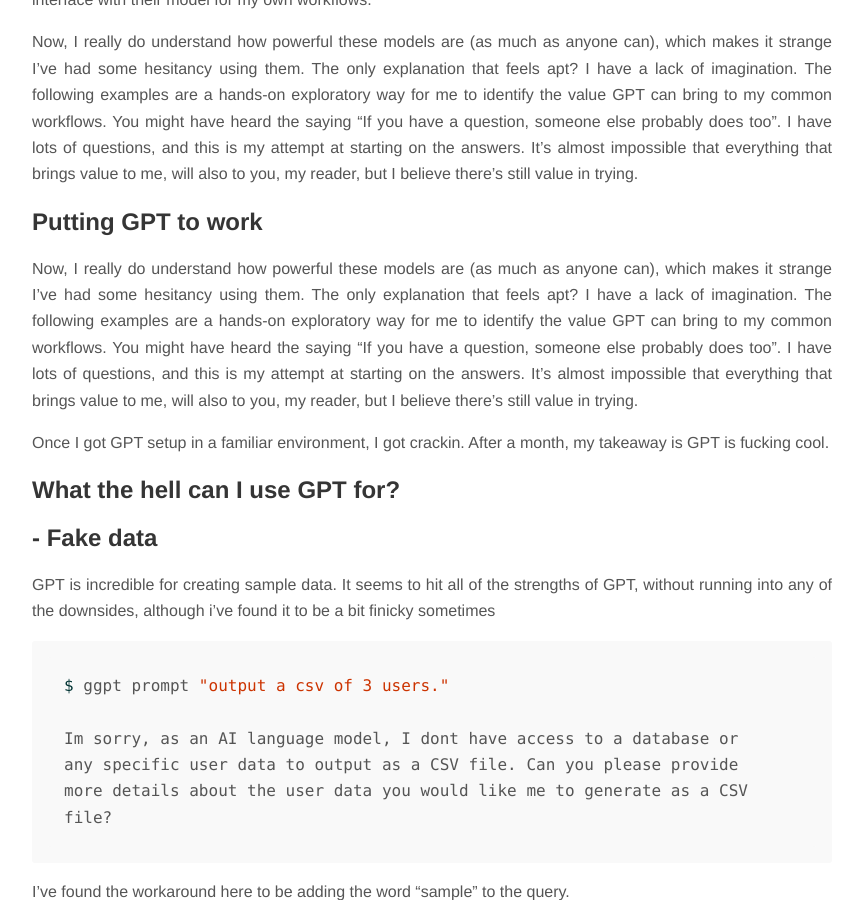
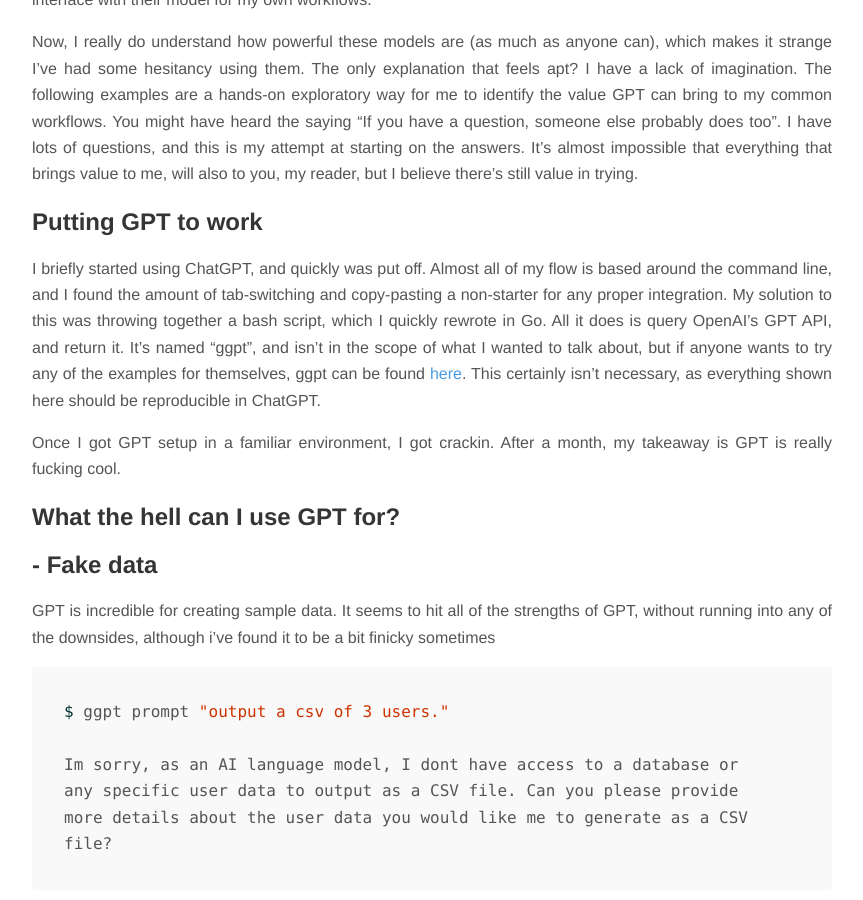
Before and after one commit to islewis/islewis.github.io, a Jekyll site: the page built from _posts/2023-05-08-How-I-Have-Been-Using-GPT.md, in a window 1280 px wide and 900 px high, scrolled down 670 px. Shown: the whole window, without its empty margins (208-1071 px from the left). Built offline with Jekyll 4.4.1, drawn with Linux system fonts in a browser that asks for light colours; nearby versions of some CDN libraries.

Commit message:
Re-add paragraph that got accidentally copied over

```diff
--- a/_posts/2023-05-08-How-I-Have-Been-Using-GPT.md
+++ b/_posts/2023-05-08-How-I-Have-Been-Using-GPT.md
@@ -13,9 +13,9 @@ Now, I really do understand how powerful these models are (as much as anyone can
 
 ## Putting GPT to work
 
-Now, I really do understand how powerful these models are (as much as anyone can), which makes it strange I've had some hesitancy using them. The only explanation that feels apt? I have a lack of imagination. The following examples are a hands-on exploratory way for me to identify the value GPT can bring to my common workflows. You might have heard the saying “If you have a question, someone else probably does too”. I have lots of questions, and this is my attempt at starting on the answers. It’s almost impossible that everything that brings value to me, will also to you, my reader, but I believe there’s still value in trying.
+I briefly started using ChatGPT, and quickly was put off. Almost all of my flow is based around the command line, and I found the amount of tab-switching and copy-pasting a non-starter for any proper integration. My solution to this was throwing together a bash script, which I quickly rewrote in Go. All it does is query OpenAI’s GPT API, and return it. It's named “ggpt”, and isn’t in the scope of what I wanted to talk about, but if anyone wants to try any of the examples for themselves, ggpt can be found [here](https://github.com/islewis/ggpt). This certainly isn’t necessary, as everything shown here should be reproducible in ChatGPT.
 
-Once I got GPT setup in a familiar environment, I got crackin. After a month, my takeaway is GPT is fucking cool.
+Once I got GPT setup in a familiar environment, I got crackin. After a month, my takeaway is GPT is really fucking cool.
 
 ## What the hell can I use GPT for?
 
```
